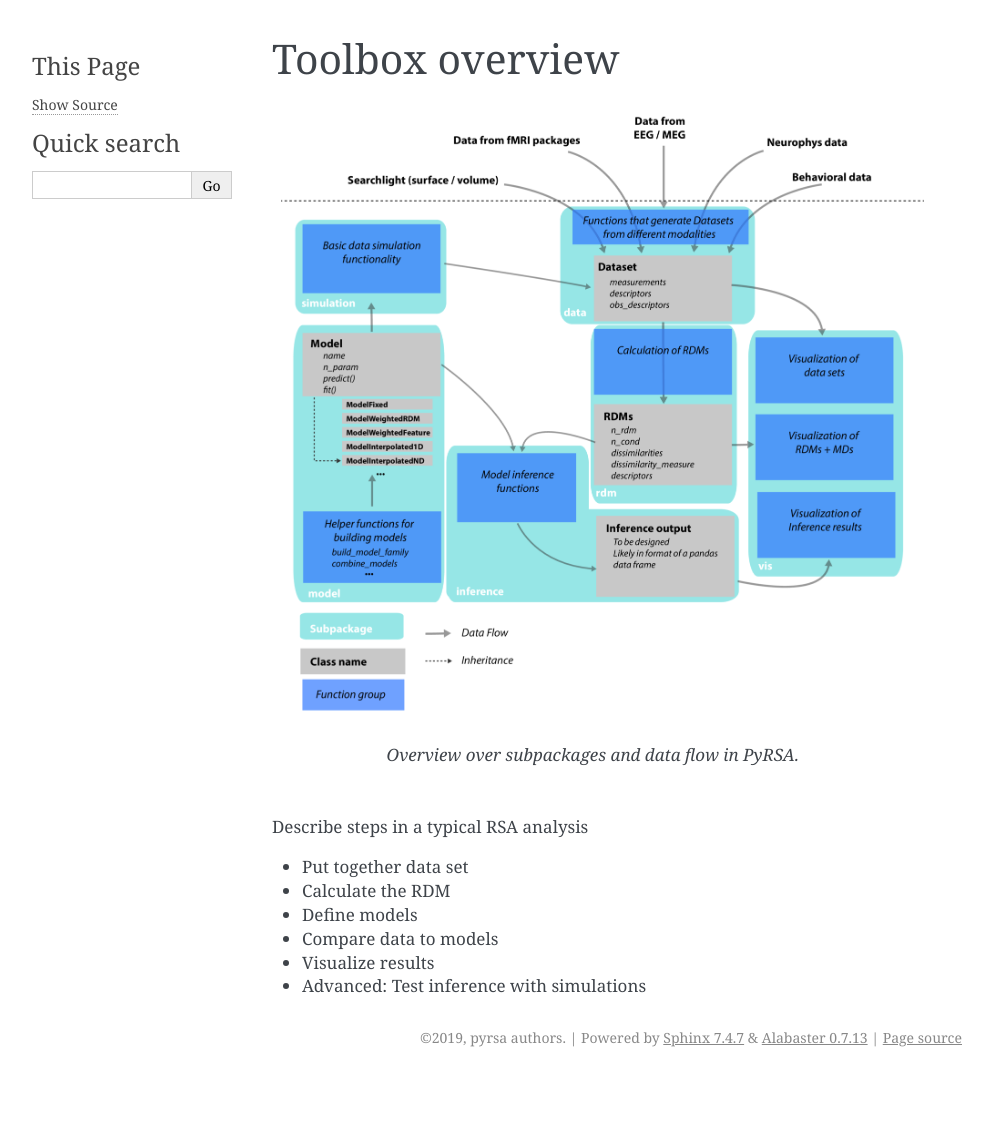
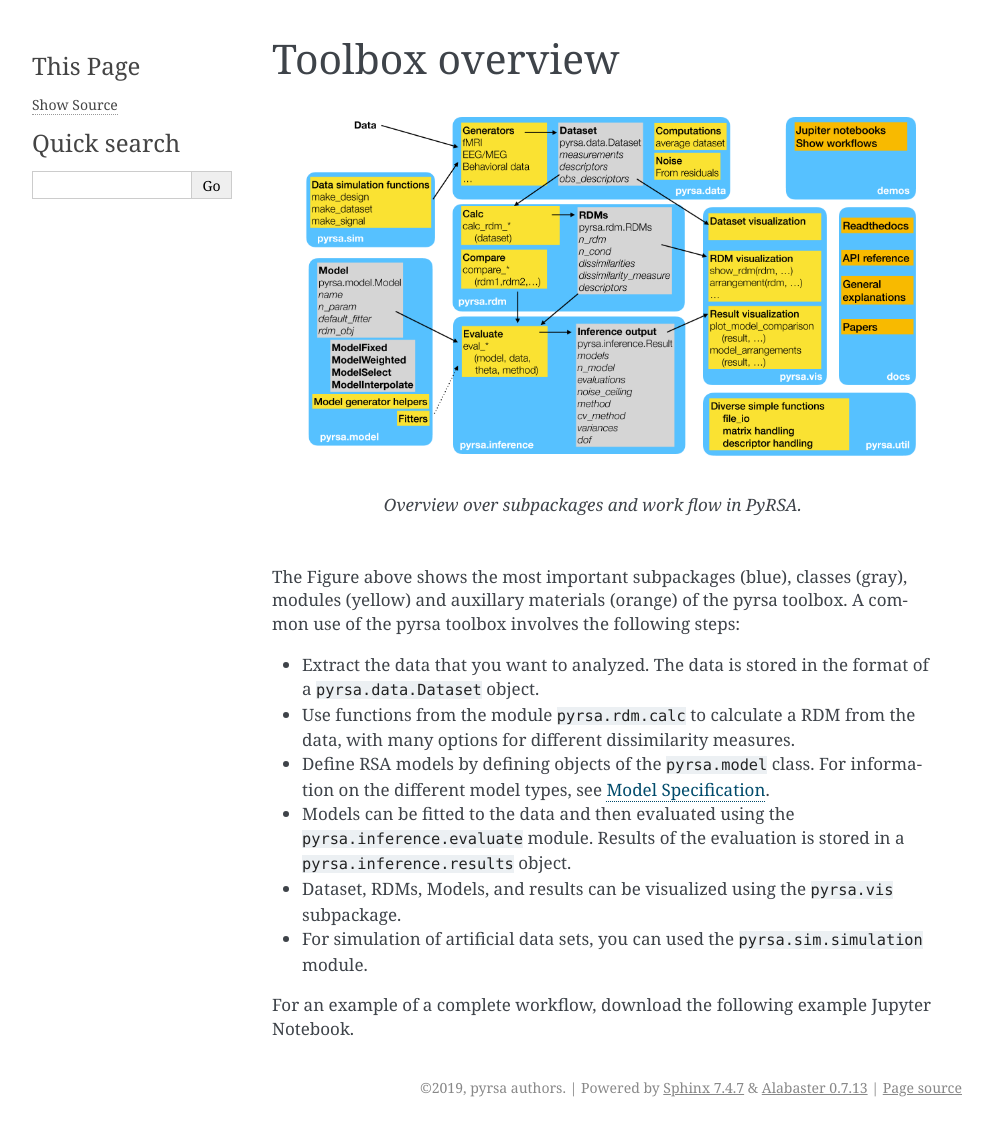
Before and after one commit to rsagroup/rsatoolbox, a Sphinx documentation site: the page built from docs/source/overview.rst, in a window 1280 px wide. Shown: the whole page, without its empty margins (148-1141 px from the left). Built offline with Sphinx 7.4.7, drawn with Linux system fonts in a browser that asks for light colours; pages that are not in the unit, such as notebooks, are missing from menus; before the commit the page ends 1077 px from its top, so only the background shows below that.

Commit message:
updated overview page

```diff
--- a/docs/source/overview.rst
+++ b/docs/source/overview.rst
@@ -4,15 +4,18 @@ Toolbox overview
 ================
 
 
-.. figure:: _static/SoftwareFlowChart.png
+.. figure:: _static/pyrsa_workflow.png
 
-    *Overview over subpackages and data flow in PyRSA.*
+    *Overview over subpackages and work flow in PyRSA.*
 
-Describe steps in a typical RSA analysis
+The Figure above shows the most important subpackages (blue), classes (gray), modules (yellow) and auxillary materials (orange) of the pyrsa toolbox.
+A common use of the pyrsa toolbox involves the following steps:
 
-* Put together data set
-* Calculate the RDM
-* Define models
-* Compare data to models
-* Visualize results
-* Advanced: Test inference with simulations
+* Extract the data that you want to analyzed. The data is stored in the format of a ``pyrsa.data.Dataset`` object.
+* Use functions from the module ``pyrsa.rdm.calc`` to calculate a RDM from the data, with many options for different dissimilarity measures.
+* Define RSA models by defining objects of the ``pyrsa.model`` class. For information on the different model types, see :ref:`model`.
+* Models can be fitted to the data and then evaluated using the ``pyrsa.inference.evaluate`` module. Results of the evaluation is stored in a ``pyrsa.inference.results`` object.
+* Dataset, RDMs, Models, and results can be visualized using the ``pyrsa.vis`` subpackage.
+* For simulation of artificial data sets, you can used the ``pyrsa.sim.simulation`` module.
+
+For an example of a complete workflow, download the following example Jupyter Notebook.
```
Also changed, not shown: docs/source/_static/pyrsa_workflow.png (added).
